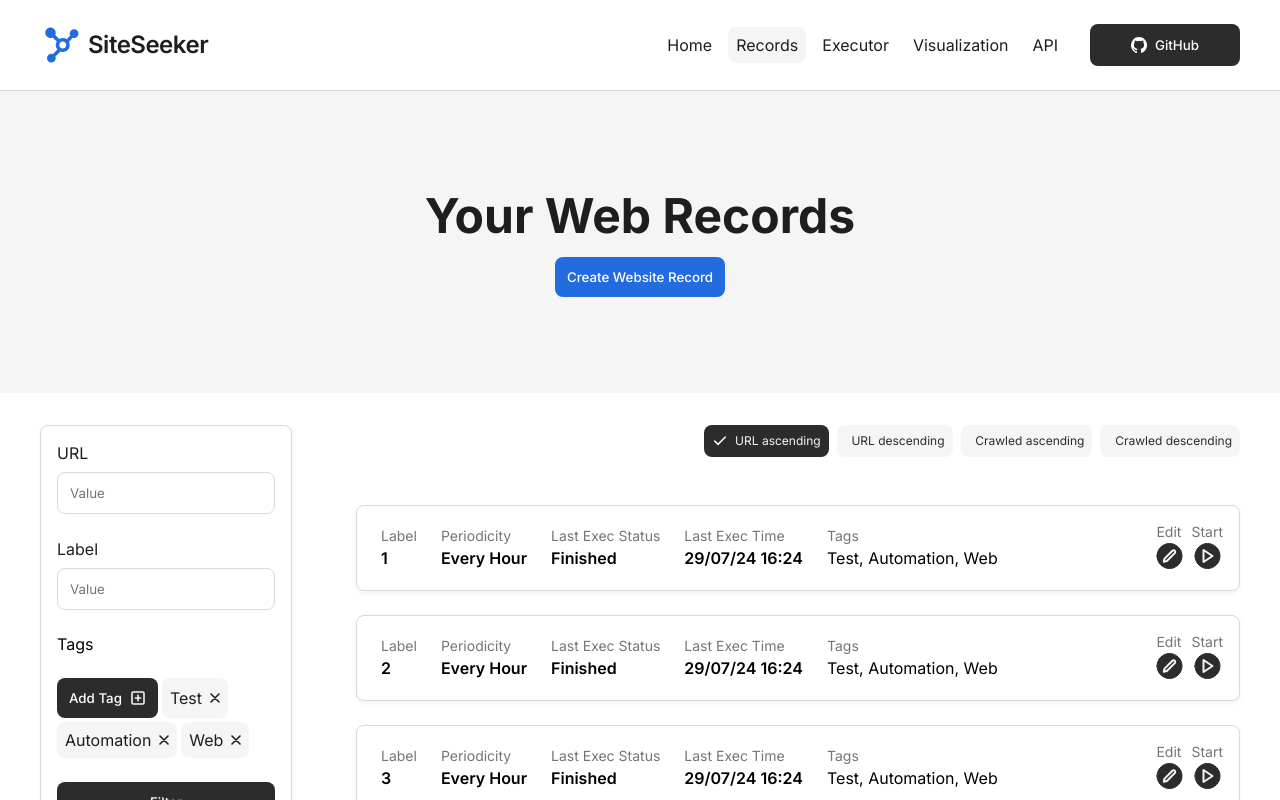
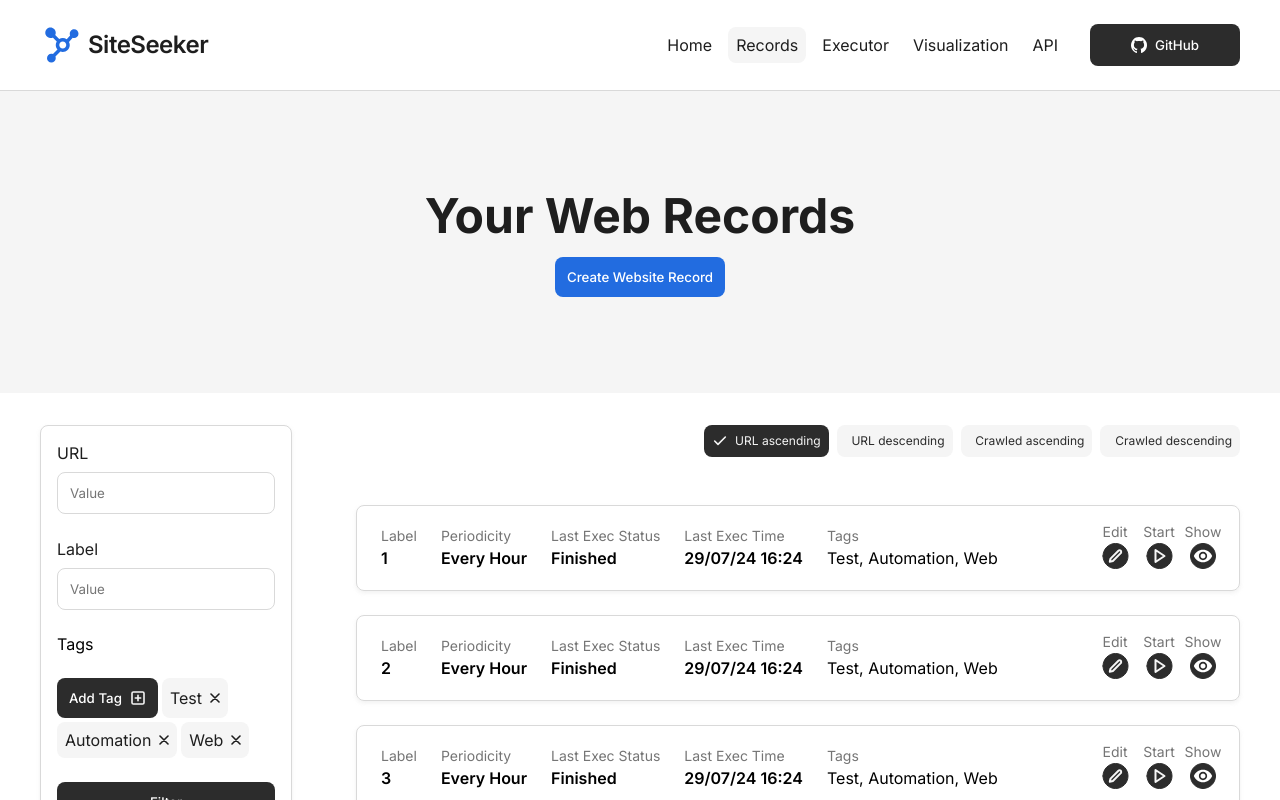
Before and after one commit to MiraZzle/site-seeker, a SvelteKit app in the folder frontend/: page /web/records in a window 1280 px wide. Shown: the top 800 px of the page. Built offline with nearby package versions, Linux system fonts and the light colour scheme.

Commit message:
feat: show record action

```diff
--- a/frontend/src/components/elements/RecordCard.svelte
+++ b/frontend/src/components/elements/RecordCard.svelte
@@ -1,15 +1,18 @@
 <script lang="ts">
     import Start from "$components/utils/icons/Start.svelte";
     import Edit from "$components/utils/icons/Edit.svelte";
+    import Show from "$components/utils/icons/Show.svelte";
 
     export let status = "Finished";
     export let time = "29/07/24 16:24";
     export let tags = ["Test", "Automation", "Web"];
     export let label = "Test";
     export let periodicity = "Every Hour";
+    export let id = 1;
 
     export let editAction : () => void = () => {};
     export let startAction : () => void = () => {};
+    export let showAction : (recordID : number) => void = (recordID = id) => {};
 </script>
 
 <div class="record-card shadow">
@@ -43,6 +46,10 @@
         <div class="record-card-action">
             <span class="record-card-info-label">Start</span>
             <button class="record-card__button" on:click={() => startAction()}> <Start/> </button>
+        </div>
+        <div class="record-card-action">
+            <span class="record-card-info-label">Show</span>
+            <button class="record-card__button" on:click={() => showAction(id)}> <Show/> </button>
         </div>
     </div>
 </div>
@@ -106,12 +113,14 @@
     .record-card-actions {
         display: flex;
         flex-direction: row;
-        gap: 8px;
+        gap: 4px;
     }
 
     .record-card-action {
         display: flex;
         flex-direction: column;
         gap: 2px;
+        width: 40px;
+        align-items: center;
     }
 </style>
--- /dev/null
+++ b/frontend/src/components/utils/icons/Show.svelte
@@ -0,0 +1,12 @@
+<svg width="26" height="26" viewBox="0 0 26 26" fill="none" xmlns="http://www.w3.org/2000/svg">
+<path d="M13 25.5C6.09644 25.5 0.5 19.9036 0.5 13C0.5 6.09644 6.09644 0.5 13 0.5C19.9036 0.5 25.5 6.09644 25.5 13C25.5 19.9036 19.9036 25.5 13 25.5Z" fill="#2C2C2C"/>
+<path d="M13 25.5C6.09644 25.5 0.5 19.9036 0.5 13C0.5 6.09644 6.09644 0.5 13 0.5C19.9036 0.5 25.5 6.09644 25.5 13C25.5 19.9036 19.9036 25.5 13 25.5Z" stroke="#2C2C2C" stroke-linecap="round"/>
+<g clip-path="url(#clip0_284_599)">
+<path d="M13 6.75C8.83334 6.75 5.27501 9.34167 3.83334 13C5.27501 16.6583 8.83334 19.25 13 19.25C17.1708 19.25 20.725 16.6583 22.1667 13C20.725 9.34167 17.1708 6.75 13 6.75ZM13 17.1667C10.7 17.1667 8.83334 15.3 8.83334 13C8.83334 10.7 10.7 8.83333 13 8.83333C15.3 8.83333 17.1667 10.7 17.1667 13C17.1667 15.3 15.3 17.1667 13 17.1667ZM13 10.5C11.6208 10.5 10.5 11.6208 10.5 13C10.5 14.3792 11.6208 15.5 13 15.5C14.3792 15.5 15.5 14.3792 15.5 13C15.5 11.6208 14.3792 10.5 13 10.5Z" fill="white"/>
+</g>
+<defs>
+<clipPath id="clip0_284_599">
+<rect width="20" height="20" fill="white" transform="translate(3 3)"/>
+</clipPath>
+</defs>
+</svg>
--- a/frontend/src/routes/web/records/+page.svelte
+++ b/frontend/src/routes/web/records/+page.svelte
@@ -16,6 +16,7 @@
     import DeleteRecordModal from "$components/utils/DeleteRecordModal.svelte";
     import AddTagModal from "$components/utils/AddTagModal.svelte"
 
+    import { goto } from '$app/navigation';
     import { writable } from 'svelte/store';
     import { onMount } from 'svelte';
 
@@ -32,6 +33,12 @@
     let deleteModalVisible = false;
 
     let tags : any[] = ["Test", "Automation", "Web"];
+
+
+    function visualizeRecord(id: number) {
+        recordId = id;
+        goto(`/web/visualization/${id}`);
+    }
 
     function showTagModal(){
         tagModalVisible = true;
@@ -122,7 +129,8 @@
         </div>
         <div class="records-view__pagination-container__records">
             {#each displayedRecords as record}
-                <RecordCard label={record} startAction={showExecutionModal} editAction={showEditModal}/>
+            <!-- az budeme mit displayed records jako datovy typ z query - tak passneme do visualizeRecord(id) id toho recordu -->
+                <RecordCard label={record} startAction={showExecutionModal} editAction={showEditModal} showAction={() =>{visualizeRecord(1)}}/>
             {/each}
         </div>
         <div class="records-view__pagination-container__bar">
```
